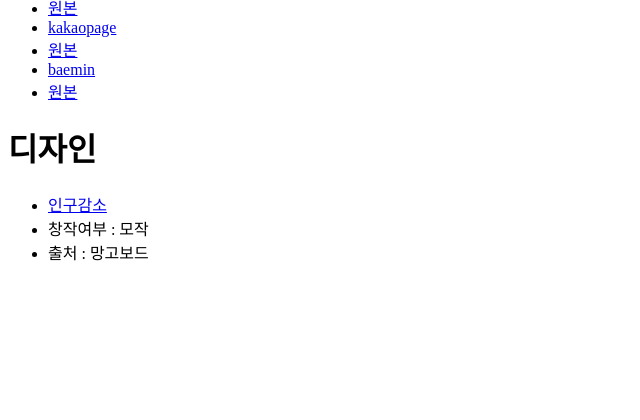
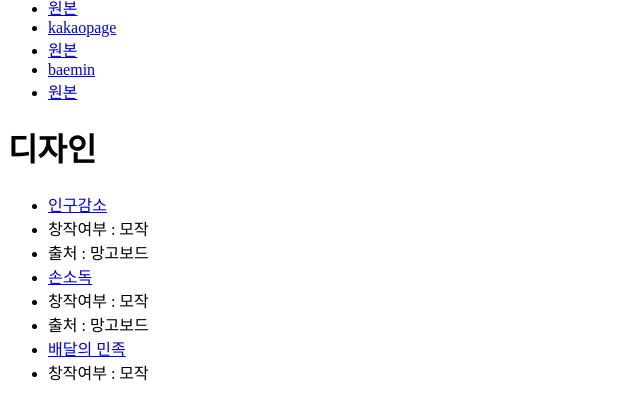
Before and after one commit to Hwanghyeonjeong/my_blog, a PHP site: page /pf/index.php in a window 1280 px wide. Shown: the part 244-664 px from the top of the page, without its empty margins (0-640 px from the left). Run offline with PHP 8.4, Linux system fonts and the light colour scheme.

Commit message:
아트워크 배민

```diff
--- a/public/pf/index.php
+++ b/public/pf/index.php
@@ -39,6 +39,15 @@
         <li><a href="https://hwanghyeonjeong.github.io/img1/pf/artworks/1/1.jpg">인구감소</a></li>
         <li>창작여부 : 모작</li>
         <li>출처 : 망고보드</li>
+
+        <li><a href="https://hwanghyeonjeong.github.io/img1/pf/artworks/1/2.jpg">손소독</a></li>
+        <li>창작여부 : 모작</li>
+        <li>출처 : 망고보드</li>
+
+        <li><a href="https://hwanghyeonjeong.github.io/img1/pf/artworks/1/3.jpg">
+        <a href="https://hwanghyeonjeong.github.io/img1/pf/artworks/1/4.jpg">
+        <a href="https://hwanghyeonjeong.github.io/img1/pf/artworks/1/5.jpg">배달의 민족</a></a></li>
+        <li>창작여부 : 모작</li>
     </ul>
     </nav>
 </body>
```
